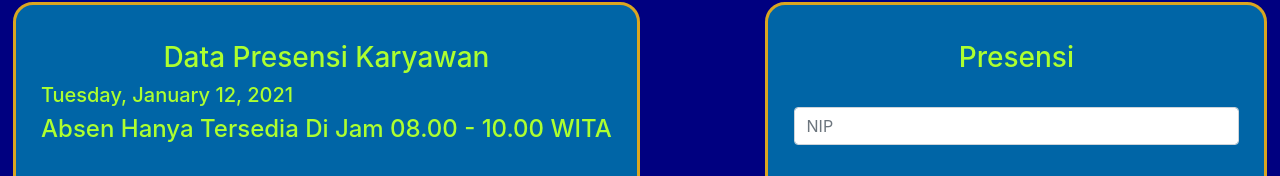
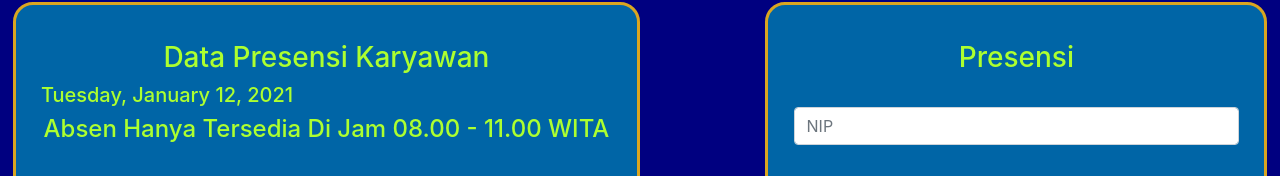
Before and after one commit to NovalAprianda/presensi, a PHP site: page / in a window 1280 px wide. Shown: the part 142-318 px from the top of the page. Run offline with PHP 8.4, Linux system fonts and the light colour scheme; data comes from the database, SQL or seed files in the repository.

Commit message:
mengubah ket waktu absen di home

```diff
--- a/index.php
+++ b/index.php
@@ -33,7 +33,7 @@
                                 <h5>
                                     <?php $mydate=getdate(date("U"));
                                     echo "$mydate[weekday], $mydate[month] $mydate[mday], $mydate[year]";
-                                    echo "<h4> Absen Hanya Tersedia Di Jam 08.00 - 10.00 WITA <h4>";
+                                    echo "<h4> Absen Hanya Tersedia Di Jam 08.00 - 11.00 WITA <h4>";
                                     ?>
                                 </h5>
                             </center><br>
```
